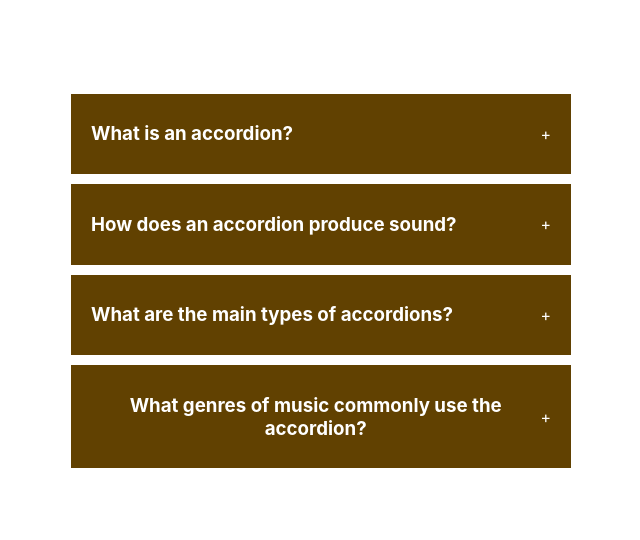
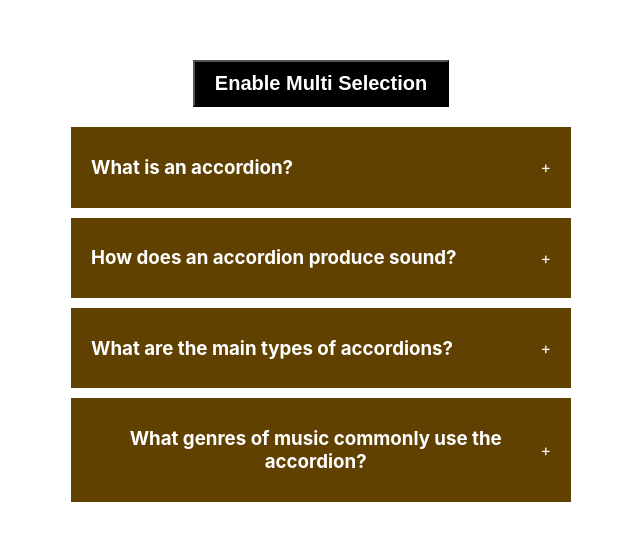
Before and after one commit to RossJames-lab/25-react-projects, a React (Create React App) app: page / in a window 1280 px wide. Shown: the part 114-654 px from the top of the page, without its empty margins (319-959 px from the left). Built offline with nearby package versions, Linux system fonts and the light colour scheme.

Commit message:
implemented handling multi and single selection of Q&A's

```diff
--- a/src/components/accordian/index.jsx
+++ b/src/components/accordian/index.jsx
@@ -1,31 +1,49 @@
 import React, { useState } from "react";
 import data from "./data";
-import './styles.css';
-
+import "./styles.css";
 
 export default function Accordian() {
   const [selected, setSelected] = useState(null);
+  const [enableMultiSelection, setEnableMultiSelection] = useState(false);
+  const [multiple, setMultiple] = useState([]);
 
   function handleSingleSelection(getCurrentId) {
     setSelected(getCurrentId === selected ? null : getCurrentId);
   }
-  console.log(selected);
+
+  function handleMultiSelection(getCurrentId) {
+    let cpyMultiple = [...multiple];
+    const findIndexOfCurrentId = cpyMultiple.indexOf(getCurrentId);
+    console.log(findIndexOfCurrentId);
+    if (findIndexOfCurrentId === -1) cpyMultiple.push(getCurrentId);
+    else cpyMultiple.splice(findIndexOfCurrentId, 1);
+
+    setMultiple(cpyMultiple);
+  }
+
+  console.log(selected, multiple);
   return (
     <div className="wrapper">
+      <button onClick={() => setEnableMultiSelection(!enableMultiSelection)}>
+        Enable Multi Selection
+      </button>
       <div className="accordian">
         {data && data.length > 0 ? (
           data.map((dataItem) => (
-            <div className="item" key={dataItem.id}>
-              {" "}
-              {/* Assuming dataItem has a unique id */}
+            <div className="item">
               <div
-                onClick={() => handleSingleSelection(dataItem.id)}
+                onClick={
+                  enableMultiSelection
+                    ? () => handleMultiSelection(dataItem.id)
+                    : () => handleSingleSelection(dataItem.id)
+                }
                 className="title"
               >
                 <h3>{dataItem.question}</h3>
                 <span>+</span>
               </div>
-              {selected === dataItem.id ? (
+              {selected === dataItem.id ||
+              multiple.indexOf(dataItem.id) !== -1 ? (
                 <div className="content">{dataItem.answer}</div>
               ) : null}
             </div>
--- a/src/components/accordian/styles.css
+++ b/src/components/accordian/styles.css
@@ -4,6 +4,17 @@
     width: 100vw;
     justify-content: center;
     align-items: center;
+    flex-direction: column;
+    gap: 20px;
+}
+
+.wrapper button {
+    padding: 10px 20px;
+    background: #000;
+    color: #fff;
+    font-weight: bold;
+    font-size: 20px;
+    cursor: pointer;
 }
 
 .accordian{
```
